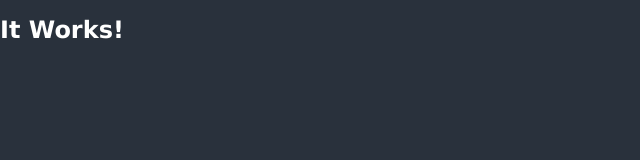
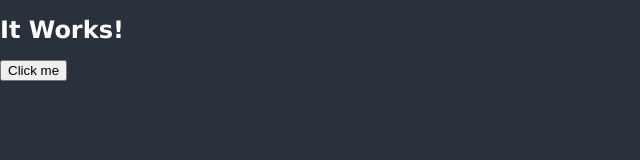
Before and after one commit to ahouts/names-mc, a plain HTML site: page index.html in a window 1280 px wide. Shown: the whole page, without its empty margins (0-640 px from the left). Drawn offline with Linux system fonts and the light colour scheme.

Commit message:
add button

```diff
--- a/index.html
+++ b/index.html
@@ -12,6 +12,7 @@
 </head>
 <body>
 	<h1>It Works!</h1>
+	 <button onclick="clickButton()">Click me</button>
 	<script src="script.js"></script>
 </body>
 </html>
```
